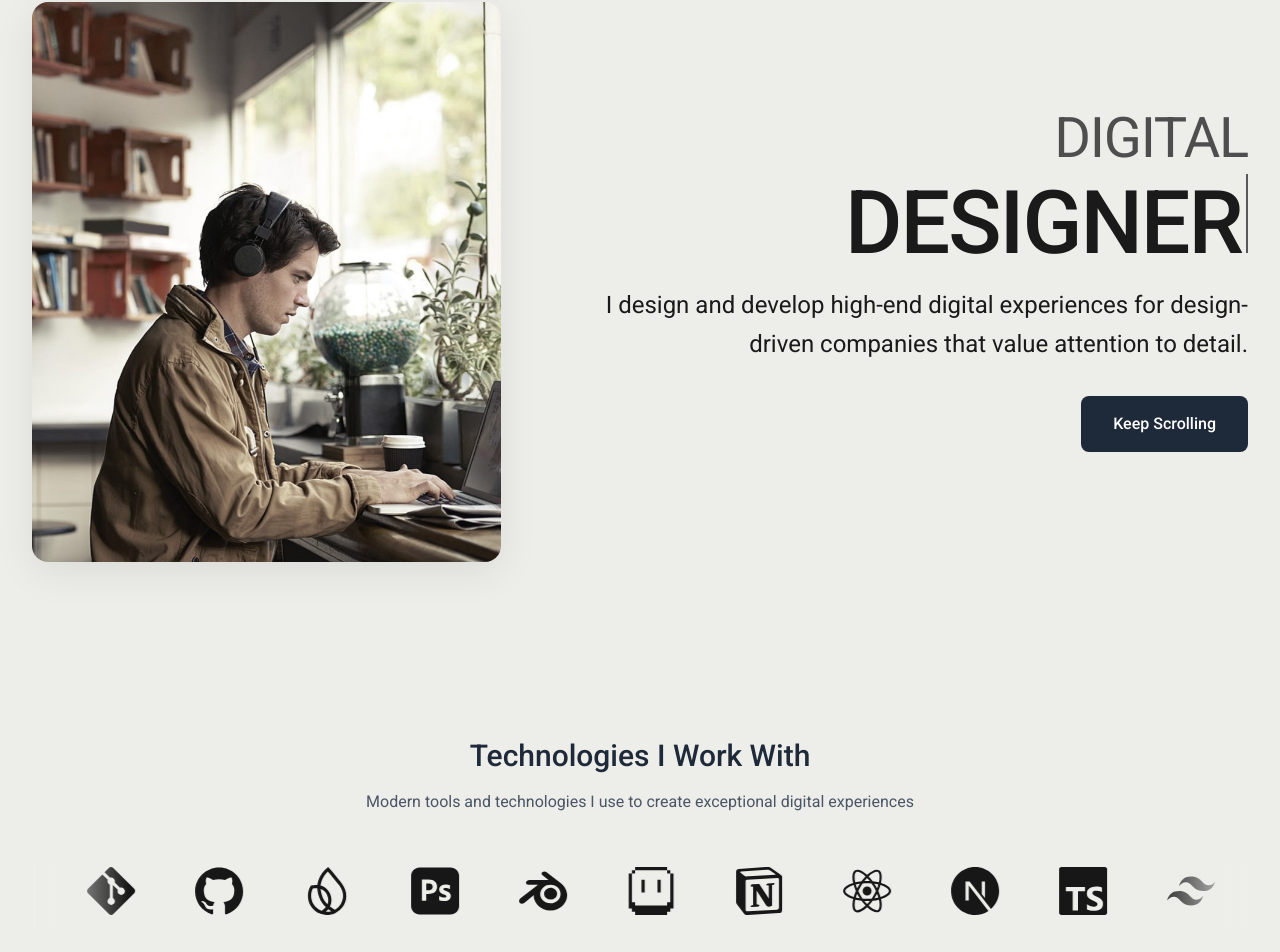
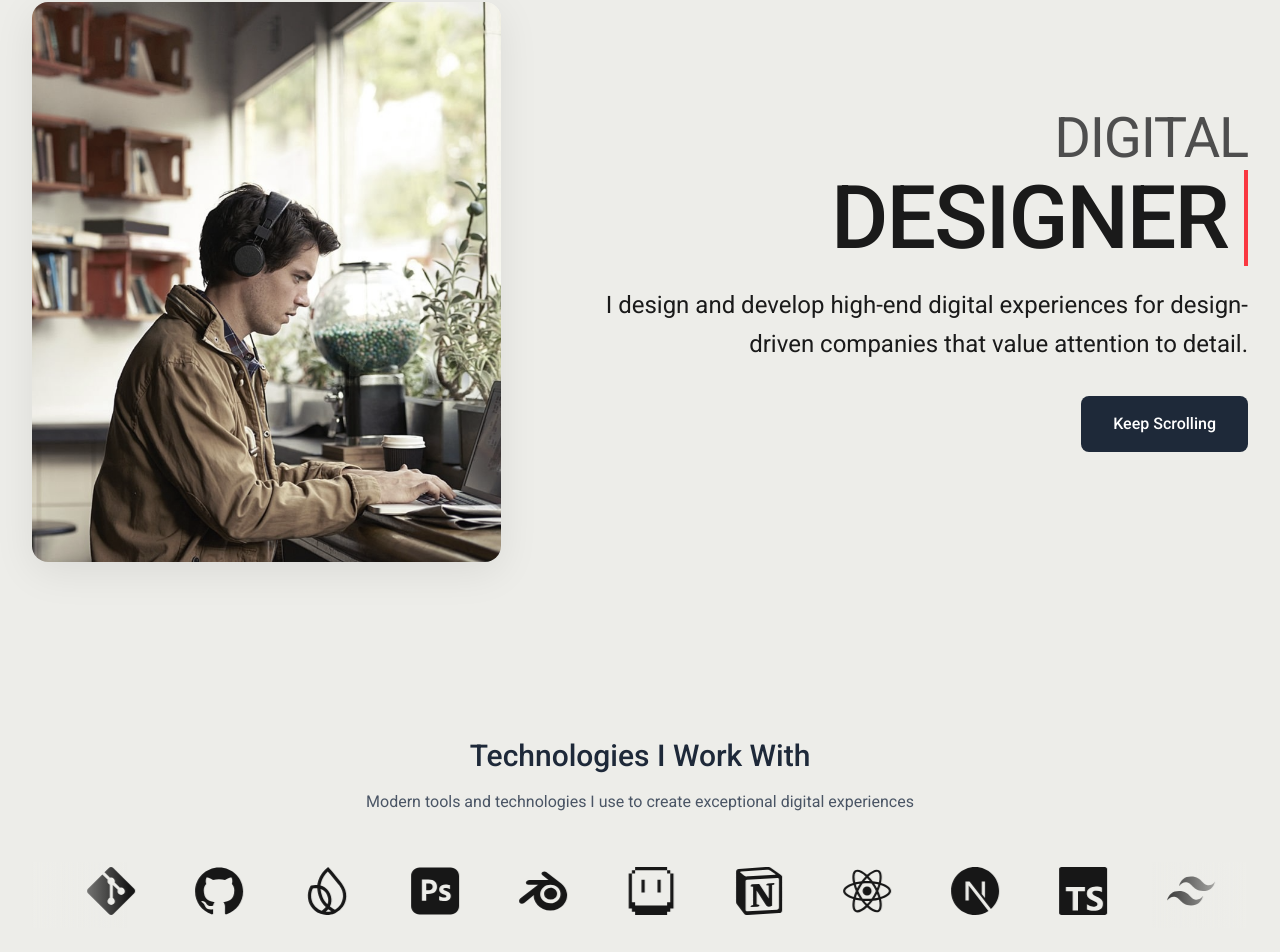
Before and after one commit to yusufgulmezz/portfolio, a Next.js app: page / in a window 1280 px wide. Shown: the part 902-1854 px from the top of the page. Built offline with nearby package versions, Linux system fonts and the light colour scheme.

Commit message:
Update HeroSection component: Adjust typewriter effect speed and improve layout by modifying text alignment and styling for enhanced visual presentation.

```diff
--- a/src/components/sections/HeroSection.tsx
+++ b/src/components/sections/HeroSection.tsx
@@ -30,7 +30,7 @@ const TypewriterRoleText = () => {
       if (displayedText.length > 0) {
         timeoutId = setTimeout(() => {
           setDisplayedText(displayedText.slice(0, -1));
-        }, 50); // Silme daha hızlı
+        }, 25); // Silme daha hızlı
       } else {
         // Silme tamamlandı, sonraki role geç
         setIsDeleting(false);
@@ -42,19 +42,24 @@ const TypewriterRoleText = () => {
   }, [displayedText, isDeleting, currentRoleIndex, roles]);
 
   return (
-    <div className="relative h-[44px] sm:h-[56px] md:h-[72px] lg:h-[88px]">
-      <motion.h1
-        className="absolute top-0 right-0 text-[36px] sm:text-[56px] md:text-[72px] lg:text-[88px] font-medium text-[#1A1A1A] leading-[0.95] text-right"
-        style={{ fontFamily: 'var(--font-roboto)', letterSpacing: '-0.0226em' }}
-      >
-        {displayedText}
+    <div className="relative h-[44px] sm:h-[56px] md:h-[72px] lg:h-[88px] flex items-center justify-end">
+      <div className="flex items-center">
+        <motion.h1
+          className="text-[36px] sm:text-[56px] md:text-[72px] lg:text-[88px] font-medium text-[#1A1A1A] leading-[0.95]"
+          style={{ fontFamily: 'var(--font-roboto)', letterSpacing: '-0.0226em' }}
+        >
+          {displayedText}
+        </motion.h1>
         <motion.span
           animate={{ opacity: [0, 1, 0] }}
           transition={{ duration: 0.8, repeat: Infinity, repeatDelay: 0.2 }}
-          className="inline-block w-0.5 bg-[#4E4E4E] ml-1"
-          style={{ height: '0.9em' }}
+          className="inline-block w-1 bg-red-500 ml-2"
+          style={{
+            height: '6em',
+            marginLeft: '16px',
+          }}
         />
-      </motion.h1>
+      </div>
     </div>
   );
 };
```
